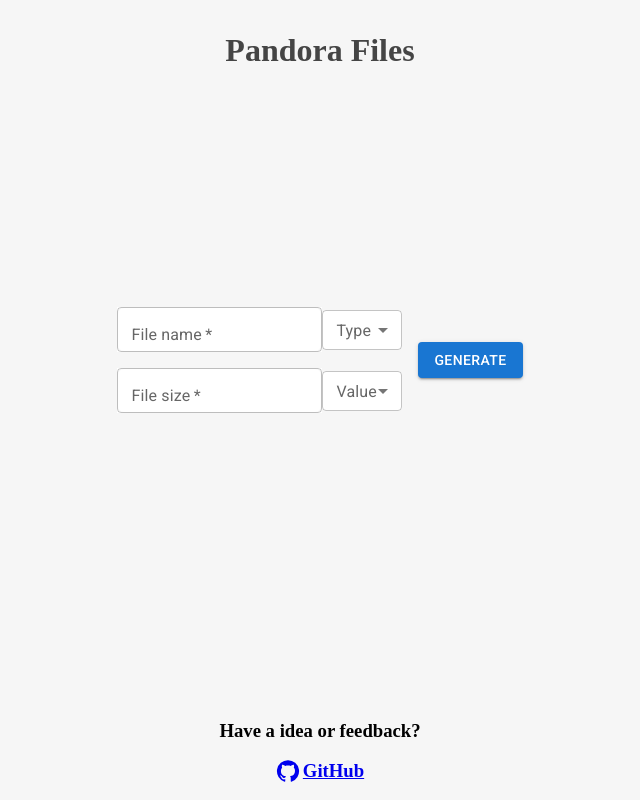
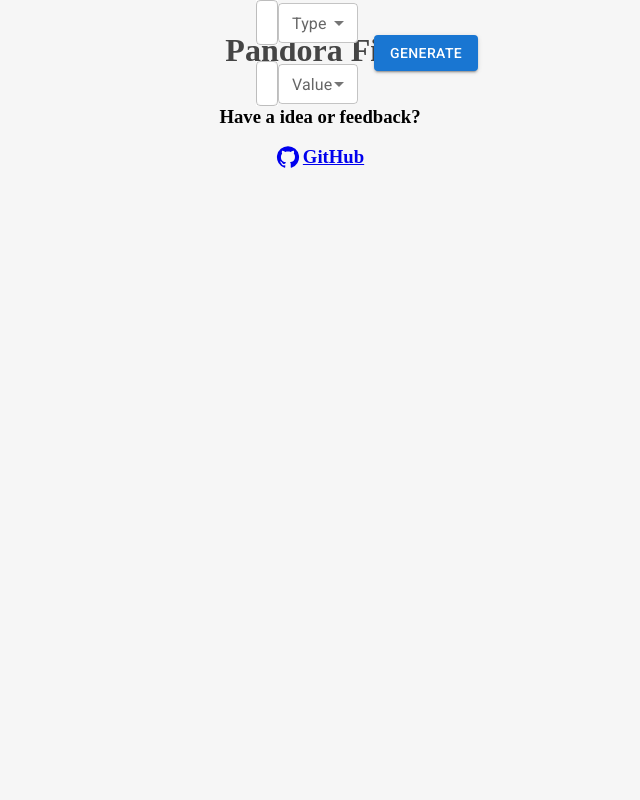
Before and after one commit to enzotorrs/pandora-files, a React (Create React App) app: page / in a window 1280 px wide. Shown: the whole page, without its empty margins (320-960 px from the left). Built offline with nearby package versions, Linux system fonts and the light colour scheme; no server answers.

Commit message:
feat: add processing page for better ux

```diff
--- a/src/pages/Home/Home.module.scss
+++ b/src/pages/Home/Home.module.scss
@@ -4,3 +4,10 @@
     display: flex;
     justify-content: center;
 }
+
+.process {
+    width: 10%;
+    height: 10%;
+    margin: auto auto;
+    text-align: center;
+}
--- a/src/pages/Home/index.tsx
+++ b/src/pages/Home/index.tsx
@@ -1,5 +1,5 @@
 import 'normalize.css'
-import { Button } from '@mui/material';
+import { Button, LinearProgress } from '@mui/material';
 import { useEffect, useState } from 'react';
 import { useSnackbar } from 'notistack';
 import axios from 'axios';
@@ -24,6 +24,7 @@ export function Home() {
                 resetPage()
                 return
             }
+            setProcessing(false)
             setDownloadUrl(config["files-url"] + message.url)
             enqueueSnackbar("Your file has ben generated successfully!", { variant: "success" })
         })
@@ -35,6 +36,7 @@ export function Home() {
     const [fileType, setFileType] = useState<string>('')
     const [valueSize, setValueSize] = useState<string>('')
     const [loading, setLoading] = useState<boolean>(false)
+    const [processing, setProcessing] = useState<boolean>(false)
     const { enqueueSnackbar } = useSnackbar();
 
     const submitForm = (event: React.FormEvent<HTMLFormElement>) => {
@@ -49,6 +51,7 @@ export function Home() {
             })
                 .then(() => {
                     setLoading(false)
+                    setProcessing(true)
                     enqueueSnackbar("Your file is being generated", { variant: "info" })
                 })
                 .catch(() => {
@@ -78,7 +81,7 @@ export function Home() {
     return (
         <>
             <Header />
-            <section className={style.container}>
+            <section className={style.process}>
                 <Loading open={loading} />
                 {downloadUrl && <Button
                     href={downloadUrl}
@@ -86,7 +89,7 @@ export function Home() {
                     variant="contained"
                     onClick={handleDownloadButton}
                 >download</Button>}
-                {!downloadUrl &&
+                {!downloadUrl && !processing &&
                     <Form
                         submitForm={submitForm}
                         fileType={fileType}
@@ -99,6 +102,10 @@ export function Home() {
                         setFileType={setFileType}
                     ></Form>
                 }
+                {processing && <div className={style.teste}>
+                    <p>Processing</p>
+                    <LinearProgress />
+                </div>}
             </section>
             <Footer />
         </>
```
